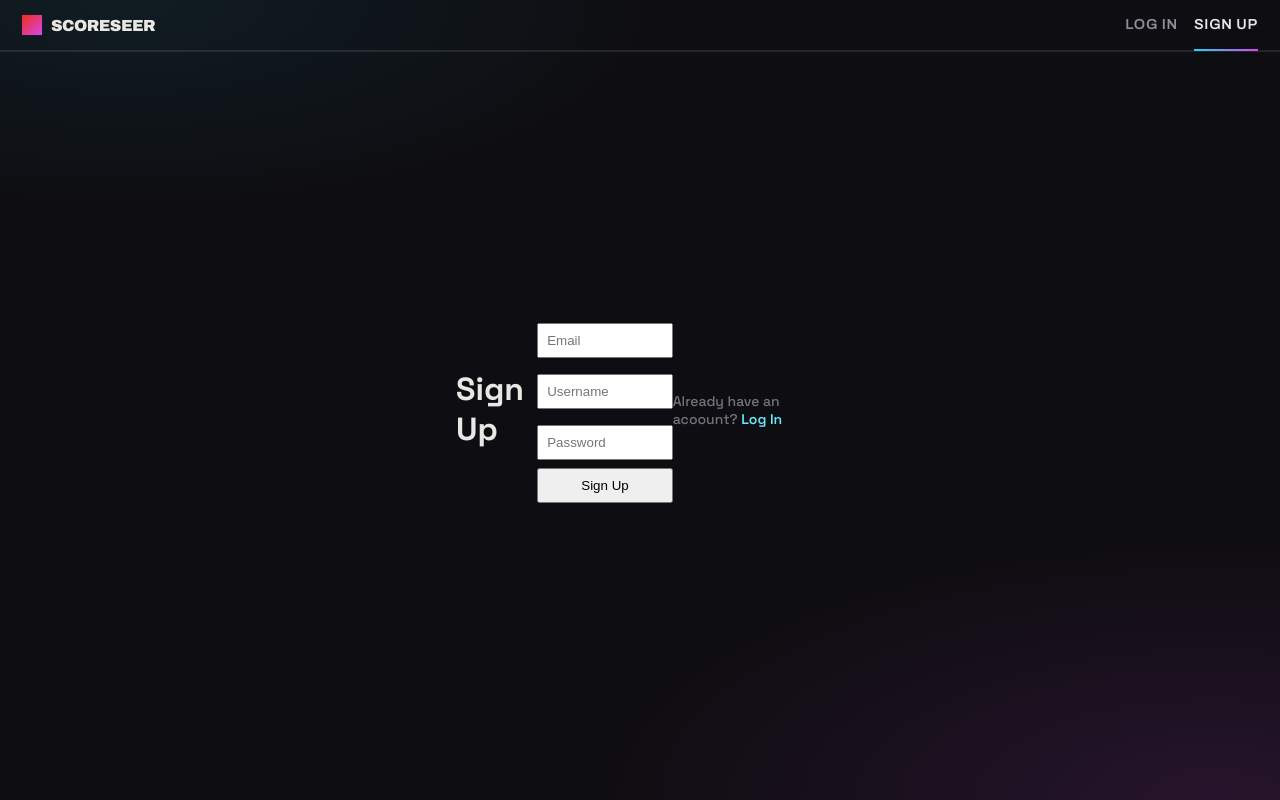
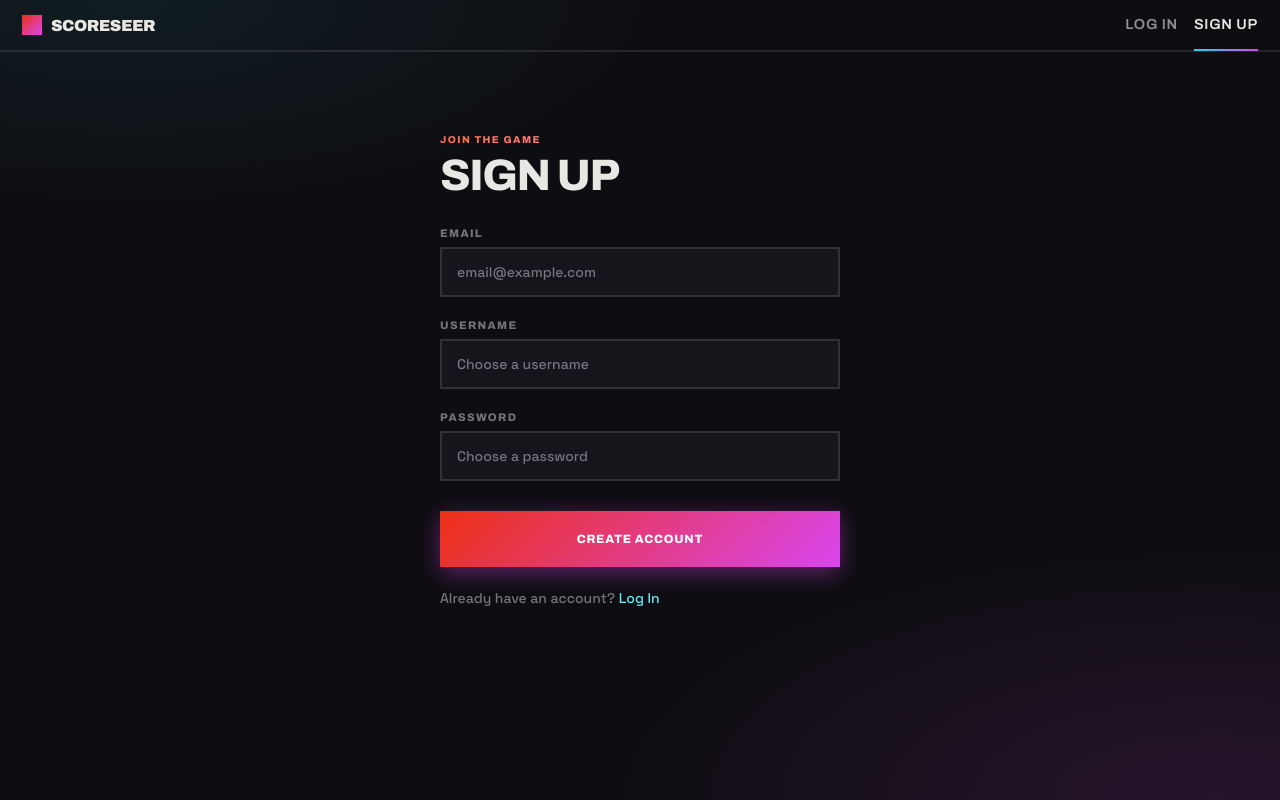
Before and after one commit to HStefan340/ScoreSeer, a React (Vite) app in the folder frontend/: page /register in a window 1280 px wide. Built offline with nearby package versions, Linux system fonts and the light colour scheme.

Commit message:
Style register page design

```diff
--- a/frontend/src/pages/RegisterPage.css
+++ b/frontend/src/pages/RegisterPage.css
@@ -1,35 +1,133 @@
-/* Register page container */
+/* Register page */
 .auth-page
 {
-    max-width: 400px;
-    margin: 2rem auto;
-    padding: 1rem;
+    min-height: calc(100vh - 150px);
+    display: flex;
+    align-items: center;
+    justify-content: center;
+    padding: 20px;
 }
 
-/* Form fields spacing */
-.auth-form input
+.auth-col
+{
+    width: 400px;
+    animation: riseIn 0.5s ease;
+}
+
+/* Kicker label (gradient small caps) */
+.auth-kicker
+{
+    font: 800 10px var(--font-display);
+    letter-spacing: 0.14em;
+    background: var(--grad-kicker);
+    -webkit-background-clip: text;
+    background-clip: text;
+    color: transparent;
+    margin-bottom: 6px;
+}
+
+/* Big page title */
+.auth-title
+{
+    font: 800 44px var(--font-display);
+    letter-spacing: -1.5px;
+    margin: 0 0 28px;
+    color: var(--text);
+}
+
+/* Field group */
+.auth-field-group
+{
+    margin-bottom: 20px;
+}
+
+.auth-label
+{
+    font: 800 11px var(--font-display);
+    letter-spacing: 0.12em;
+    text-transform: uppercase;
+    color: var(--text-fade);
+    margin-bottom: 8px;
+    margin-top: 8px;
+}
+
+/* Input wrapper (holds input + optional badge) */
+.auth-input
 {
     width: 100%;
-    padding: 0.5rem;
-    margin: 0.5rem 0;
-    box-sizing: border-box;
+    height: 50px;
+    background: var(--bg-input);
+    border: 2px solid rgba(255, 255, 255, 0.12);
+    padding: 0 15px;
+    font: 500 14px var(--font-body);
+    color: var(--text);
+    outline: none;
+    transition: border-color 0.2s ease, box-shadow 0.2s ease;
 }
 
-/* Submit button */
-.auth-form button
+.auth-input::placeholder
+{
+    color: var(--text-fade);
+}
+
+.auth-input:focus
+{
+    border-color: var(--cyan);
+    box-shadow: 0 0 16px rgba(34, 211, 238, 0.25);
+}
+
+/* Primary gradient button */
+.auth-submit
 {
     width: 100%;
-    padding: 0.5rem;
+    height: 56px;
+    background: var(--grad-primary);
+    color: #fff;
+    border: none;
+    font:800 12px var(--font-display);
+    letter-spacing: 0.06em;
+    text-transform: uppercase;
+    box-shadow: 0 6px 22px rgba(217, 70, 239, 0.4);
+    cursor: pointer;
+    margin-top: 8px;
+    transition: transform 0.15s ease, box-shadow 0.2s ease;
+}
+
+.auth-submit:hover
+{
+    transform: translateY(-1px);
+    box-shadow: 0 8px 28px rgba(217, 70, 239, 0.4);
+}
+
+.auth-submit:active
+{
+    transform: translateY(0);
 }
 
 /* Error message */
 .auth-error
 {
-    color: red;
+    color: #ff8a72;
+    font: 500 12px var(--font-body);
+    margin: 12px 0 0;
 }
 
-/* Link to the other auth page */
+/* Switch link */
 .auth-switch
 {
-    margin-top: 1rem;
+    margin-top: 22px;
+    font: 500 14px var(--font-body);
+    color: var(--text-fade);
 }
+
+.auth-switch a
+{
+    color: var(--cyan-light);
+    font: 500 14px var(--font-body);
+    text-decoration: none;
+}
+
+.auth-switch a:hover
+{
+    text-decoration: underline;
+}
--- a/frontend/src/pages/RegisterPage.tsx
+++ b/frontend/src/pages/RegisterPage.tsx
@@ -26,26 +26,56 @@ function RegisterPage()
 
     return(
         <div className = "auth-page">
-            <h1>Sign Up</h1>
-            <form className = "auth-form" onSubmit = {handleSubmit}>
-                <div>
-                    <input type = "email" placeholder = "Email" value = {email}
-                    onChange = {(e) => setEmail(e.target.value)} required />
+            <div className = "auth-col">
+                <div className = "auth-kicker"> JOIN THE GAME </div>
+                <h1 className = "auth-title"> SIGN UP </h1>
+
+                <form onSubmit = {handleSubmit}>
+                    <div className = "auth-field">
+                        <div className = "auth-label"> Email </div>
+                        <input
+                            type = "email"
+                            className = "auth-input"
+                            placeholder = "email@example.com"
+                            value = {email}
+                            onChange = {(e) => setEmail(e.target.value)}
+                            required
+                        />
                     </div>
-                <div>
-                    <input type = "text" placeholder = "Username" value = {username}
-                    onChange = {(e) => setUsername(e.target.value)} required />
+
+                    <div className = "auth-field">
+                        <div className = "auth-label"> Username </div>
+                        <input
+                            type = "text"
+                            className = "auth-input"
+                            placeholder = "Choose a username"
+                            value = {username}
+                            onChange = {(e) => setUsername(e.target.value)}
+                            required
+                        />
                     </div>
-                <div>
-                    <input type = "password" placeholder = "Password" value = {password}
-                    onChange = {(e) => setPassword(e.target.value)} required />
+
+                    <div className = "auth-field">
+                        <div className = "auth-label"> Password </div>
+                        <input
+                            type = "password"
+                            className = "auth-input"
+                            placeholder = "Choose a password"
+                            value = {password}
+                            onChange = {(e) => setPassword(e.target.value)}
+                            required
+                        />
                     </div>
+
+                    <button type = "submit" className = "auth-submit"> Create Account </button>
                     {error && <p className = "auth-error"> {error} </p>}
-                <button type = "submit">Sign Up</button>
                 </form>
+
                 <p className = "auth-switch">
-                Already have an acoount? <Link to = "/login">Log In</Link>
+                    Already have an account? <Link to = "/login"> Log In </Link>
                 </p>
+
+            </div>
         </div>
     );
 }
```
Lines whose indentation alone changed are shown as unchanged.
